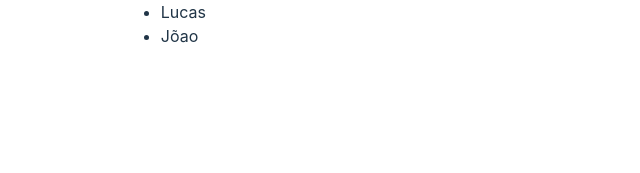
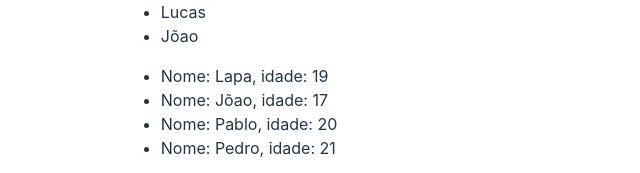
Before and after one commit to VictorLapaDev/React-Course-Matheus-Battiti, a React (Vite) app in the folder 3-Avancado-Em-React/ImageProject/: page / in a window 1280 px wide. Shown: the part 844-1017 px from the top of the page, without its empty margins (256-896 px from the left). Before the commit the page ends 908 px from the top, so only its background shows below. Built offline with nearby package versions, Linux system fonts and the light colour scheme.

Commit message:
feat: key no metodo map

```diff
--- a/3-Avancado-Em-React/ImageProject/src/components/ListRender.tsx
+++ b/3-Avancado-Em-React/ImageProject/src/components/ListRender.tsx
@@ -4,15 +4,32 @@ const ListRender = () => {
 
     const [list] = useState(["Matheus", "Jojo", "Lucas", "Jõao" ]);
 
+    const [users] = useState([
+        {id: 1, Name:"Lapa", age:19},
+        {id: 2, Name:"Jõao", age:17},
+        {id: 3, Name:"Pablo", age:20},
+        {id: 4, Name:"Pedro", age:21},
+    ])
 
   return (
     <div>
         <ul>
-            {list.map((item) => {
+            {list.map((item, i) => {
                 return(
-                    <li>{item}</li>
+                    <li key={i}>{item}</li>
                 )
             })}
+        </ul>
+
+        <ul>
+            {users.map((user) => {
+                return(
+                    <li key={user.id}>
+                        Nome: {user.Name}, idade: {user.age}
+                    </li>
+                )
+            })}
+
         </ul>
     </div>
   )
```
